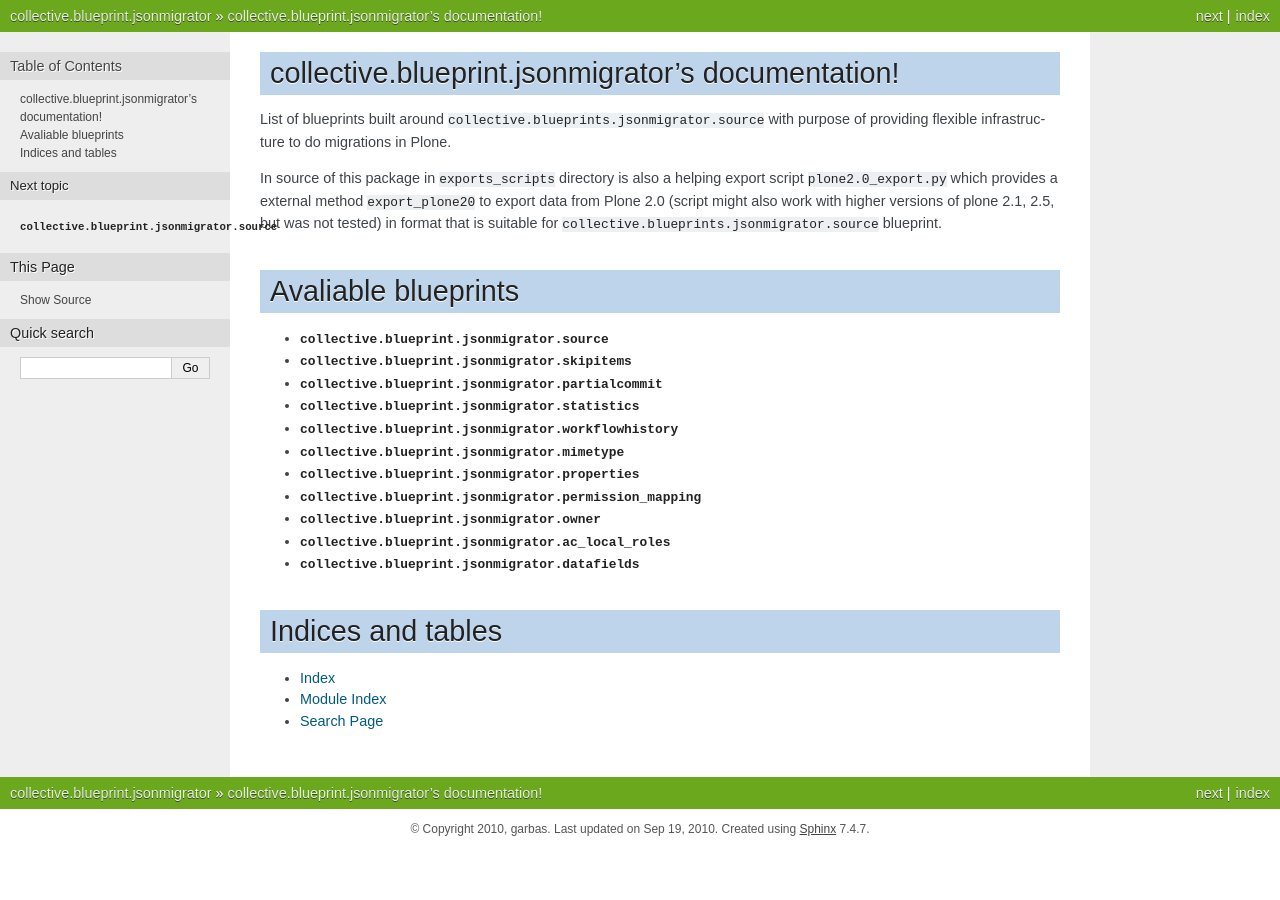
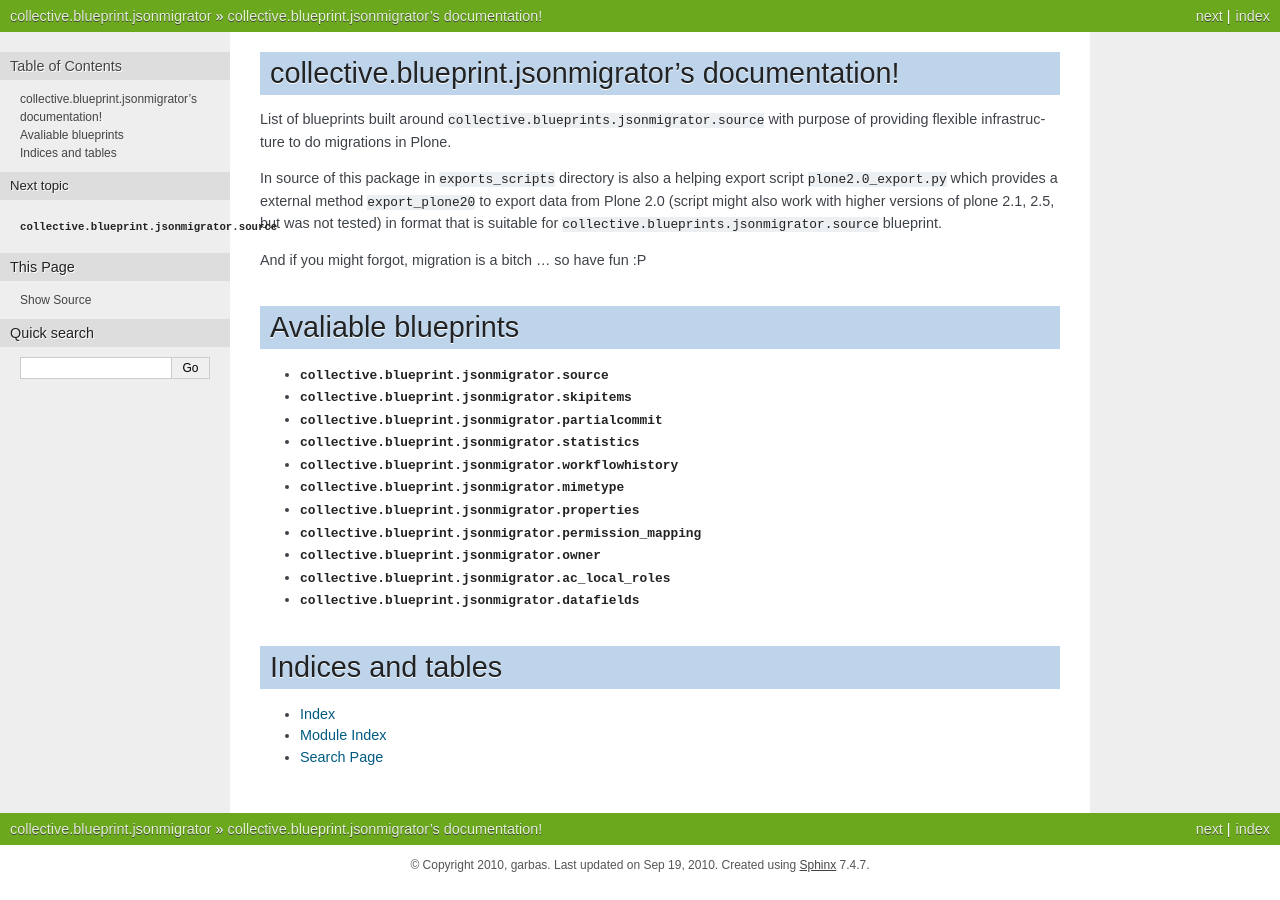
Before and after one commit to collective/collective.jsonmigrator, a Sphinx documentation site: the page built from docs/index.rst, in a window 1280 px wide. Built offline with Sphinx 7.4.7, drawn with Linux system fonts in a browser that asks for light colours.

Commit message:
some extra words

```diff
--- a/docs/index.rst
+++ b/docs/index.rst
@@ -9,6 +9,8 @@ export script ``plone2.0_export.py`` which provides a external method
 ``export_plone20`` to export data from Plone 2.0 (script might also work with
 higher versions of plone 2.1, 2.5, but was not tested) in format that is
 suitable for ``collective.blueprints.jsonmigrator.source`` blueprint.
+
+And if you might forgot, migration is a bitch ... so have fun :P
 
 Avaliable blueprints
 ====================
```
